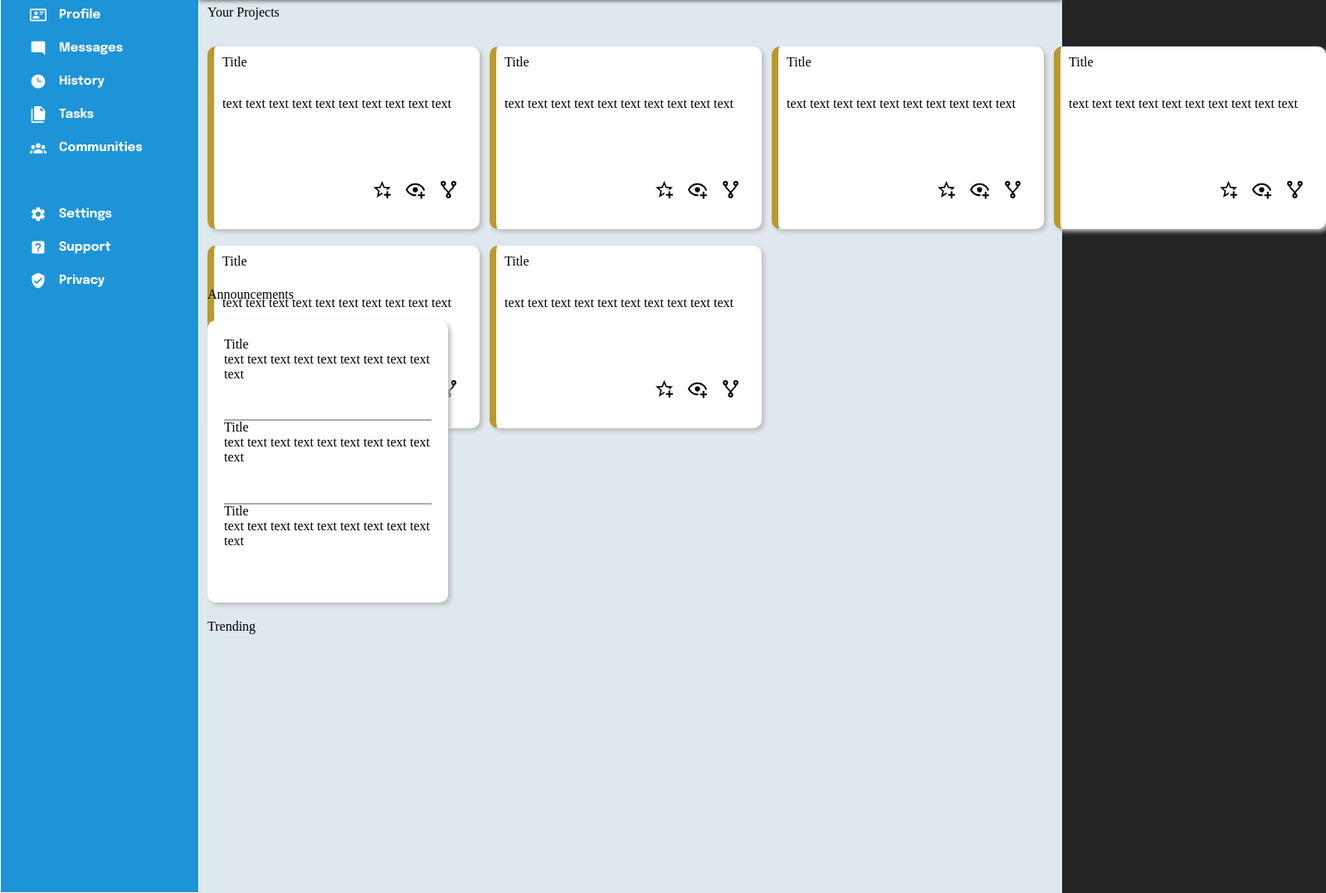
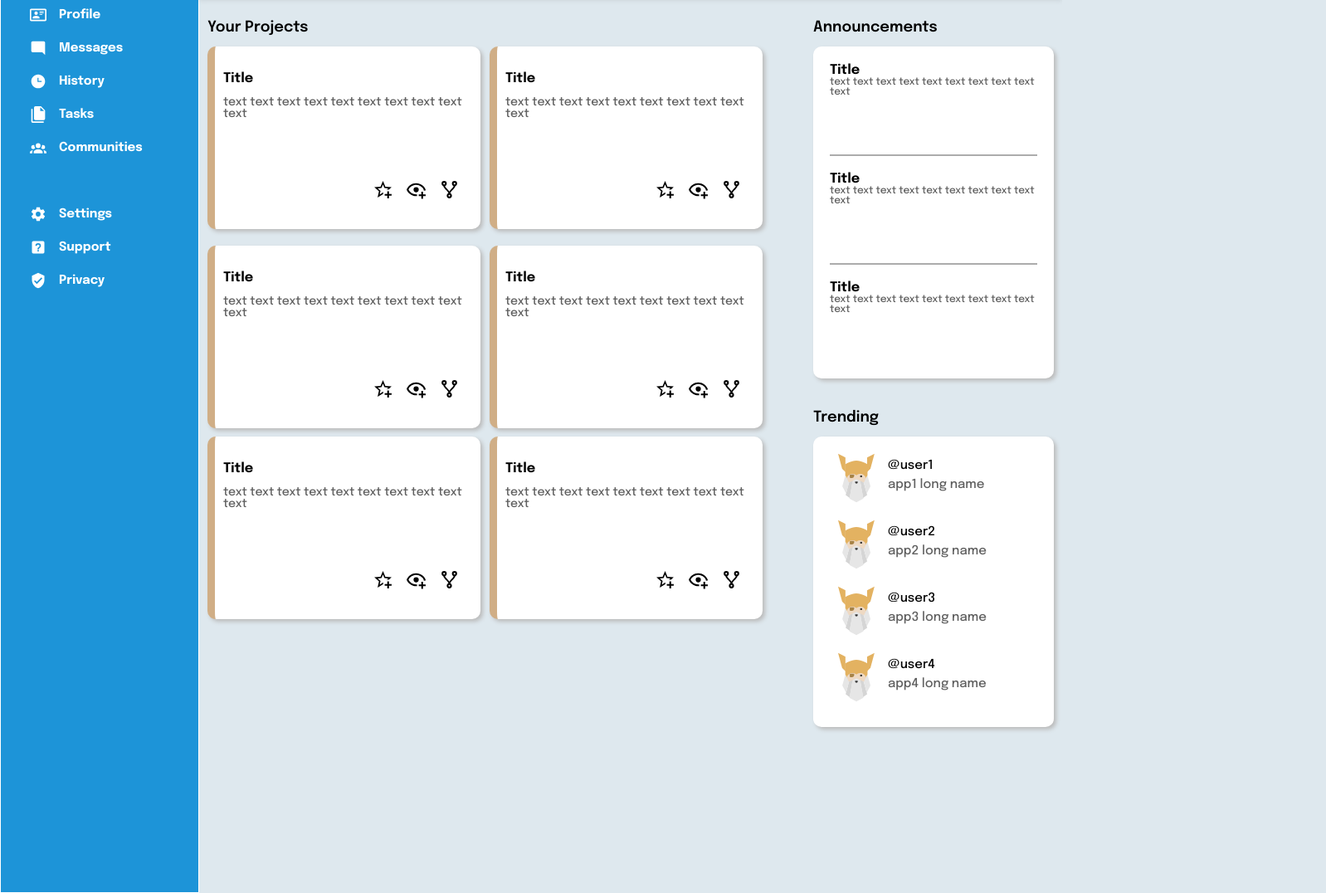
Before and after one commit to LQ85i/project-6, a plain HTML site: page index.html in a window 1280 px wide. Shown: the part 148-1224 px from the top of the page at 83% size, 1598 px wide, since content can reach past the window. Drawn offline with Linux system fonts and the light colour scheme.

Commit message:
Add more content

```diff
--- a/index.html
+++ b/index.html
@@ -154,7 +154,29 @@
             </div>
             <div id="trending">
                 <div class="section-title">Trending</div>
-            </div>
+                <div class="trending-items">
+                    <div class="item">
+                        <img src="account-group.svg" alt="" class="icon">
+                        <div class="user">@user1</div>
+                        <div class="application">app1 long name</div>
+                    </div>
+                    <div class="item">
+                        <img src="account-group.svg" alt="" class="icon">
+                        <div class="user">@user2</div>
+                        <div class="application">app2 long name</div>
+                    </div>
+                    <div class="item">
+                        <img src="account-group.svg" alt="" class="icon">
+                        <div class="user">@user3</div>
+                        <div class="application">app3 long name</div>
+                    </div>
+                    <div class="item">
+                        <img src="account-group.svg" alt="" class="icon">
+                        <div class="user">@user4</div>
+                        <div class="application">app4 long name</div>
+                    </div>
+                </div>
+        </div>
     </div>
 
 </body>
--- a/styles.css
+++ b/styles.css
@@ -1,13 +1,13 @@
 body {
-    background-color: rgb(36, 36, 36);
+    background-color: rgb(222, 232, 238);
     margin:0;
-
 }
 
 .container {
     display: grid;
     grid-template-columns: minmax(240px, 1fr) minmax(600px, 6fr);
     grid-template-rows: 1fr max(100vh, 1080px);
+    height: max-content;
 }
 
 .sidebar {
@@ -25,13 +25,11 @@ body {
     margin: 10px 0 50px 0;
 }
 
-
 .sidebar .icon {
     margin-left: 20px;
     height: 50px;
     width: 50px;
     filter: invert(96%) sepia(4%) saturate(0%) hue-rotate(299deg) brightness(105%) contrast(104%);
-
 }
 
 .sidebar .title .text {
@@ -45,7 +43,6 @@ body {
     grid-template-columns: 1fr 5fr;
     margin-bottom: 10px;
 }
-
 
 .sidebar-item a {
     color: white;
@@ -70,17 +67,17 @@ body {
     display: grid;
     grid-template-columns: 1fr 300px;
     grid-template-rows: 1fr 1fr;
-    box-shadow: 0 5px 5px rgb(100, 100, 100);
+    box-shadow: 0 5px 5px rgba(100, 100, 100, 0.144);
     position: relative;
 }
 
 #searchbar {
-
     height: 60px;
     display: grid;
     padding-right: 10px;
     grid-row: 1/2;
     grid-template-columns: 40px 1fr;
+    margin-left: 10px;
 }
 
 #search-icon {
@@ -89,7 +86,6 @@ body {
     margin: 15px 10px 0 20px;
     grid-column: 1/2;
     float: left;
-
 }
 
 #site-search {
@@ -105,7 +101,6 @@ body {
 }
 
 #toprightmenu {
-
     height: 60px;
     grid-row: 1/2;
     display: grid;
@@ -116,7 +111,6 @@ body {
     height: 20px;
     width: 20px;
     margin: 0 0 0 100px;
-
     grid-column: 1/2;
     align-self: center;
 }
@@ -125,7 +119,6 @@ body {
     height: 30px;
     width: 30px;
     margin: 0px 10px 0 0;
-
     grid-column: 2/3;
     align-self: center;
 }
@@ -138,10 +131,11 @@ body {
 }
 
 #welcomebox {
-
+    grid-row: 2/3;
     display: grid;
     grid-template-columns: 60px 15fr;
     grid-template-rows: 1fr 2fr;
+    margin-left: 30px;
 }
 
 #profile-picture {
@@ -169,12 +163,10 @@ body {
     grid-column: 2/3;
     grid-row: 2/3;
     height: 20px;
-
 }
 
-
 #taskbuttons {
-
+    grid-row: 2/3;
     align-self: center;
     display: grid;
     grid-template-columns: 1fr 1fr 1fr;
@@ -205,24 +197,30 @@ body {
 
 .content {
     display: grid;
-    grid-template-columns: 1fr 330px;
-    grid-template-rows: 1fr 1fr;
+    grid-template-columns: 1fr 310px;
+    grid-template-rows: 450px 1fr;
     background-color: rgb(222, 232, 238);
+    height: max-content;
 }
 
 #yourprojects {
     grid-column: 1/2;
-    grid-row: 1/3;
+    grid-row: 1/2;
     display: grid;
-    grid-template-columns: repeat(auto-fill, 330px);
-    grid-auto-rows: auto;
-    grid-template-rows: 40px repeat(auto-fill, 230px);
+    max-width: calc(100% - 330px);
+    grid-template-columns: repeat(auto-fit, minmax(330px, 1fr));
+    grid-template-rows: 40px repeat(auto-fit, 230px);
     padding: 10px;
     grid-gap: 10px;
+    height: max-content;
 }
 
 .section-title {
     grid-column: 1/max-content;
+    font-family: "Epilogue", sans-serif;
+    font-weight: 600;
+    margin-top: 18px;
+    font-size: 18px;
 }
 
 .cards {
@@ -230,12 +228,24 @@ body {
     border: none;
     border-radius: 10px;
     box-shadow: 3px 3px 5px rgb(187, 187, 187);
-    border-left: 8px inset #ffc400d0;
+    border-left: 9px inset #f1810079;
     width: 300px;
     height: 200px;
     display: grid;
     grid-template-rows: 50px 1fr 50px;
     padding: 10px;
+    font-family: "Epilogue", sans-serif;
+}
+
+.cards .title {
+    font-weight: bold;
+    margin-top: 20px;
+}
+
+.cards .text {
+    font-size: 14px;
+    font-weight: 500;
+    color: rgb(95, 95, 95);
 }
 
 .cards .buttons {
@@ -264,23 +274,25 @@ body {
 }
 
 #announcements {
-    grid-column: 3/4;
+    grid-column: 2/3;
     grid-row: 1/2;
     display: grid;
     grid-template-rows: 40px 1fr;
     padding: 10px;
+    font-family: "Epilogue", sans-serif;
 }
 
 .announcement-items {
+    margin-top: 10px;
     background-color: white;
     border: none;
     box-shadow: 3px 3px 5px rgb(187, 187, 187);
     border-radius: 10px;
     width: 250px;
-    height: 300px;
-    padding: 20px;
+    height: 390px;
+    padding: 0 20px 10px;
     display: grid;
-    grid-template-rows: 1fr 1px 1fr 1px 1fr;
+    grid-template-rows: 130px 1px 130px 1px 130px;
 }
 
 .line {
@@ -289,27 +301,91 @@ body {
 
 .announcement-items .item {
     border:none;
+    margin-top: 20px;
+}
+
+.announcement-items .item .title {
+    font-weight: bold;
+}
+
+.announcement-items .item .text {
+    font-size: 12px;
+    font-weight: 500;
+    color: rgb(95, 95, 95);
 }
 
 #trending {
-    grid-column: 3/4;
+    grid-column: 2/3;
     grid-row: 2/3;
     display: grid;
     grid-template-rows: 40px 1fr;
     padding: 10px;
+    margin-top: 20px;
 }
 
-@media (max-width: 1450px) {
+.trending-items {
+    margin-top: 10px;
+    background-color: white;
+    border: none;
+    box-shadow: 3px 3px 5px rgb(187, 187, 187);
+    border-radius: 10px;
+    width: 250px;
+    height: 330px;
+    padding: 10px 20px 10px;
+    display: grid;
+    grid-template-rows: 60px 60px 60px 60px;
+    gap: 20px;
+}
+
+.trending-items .item {
+    display: grid;
+    grid-template-rows: 30px 30px;
+    grid-template-columns: 70px 1fr;
+    margin-top: 10px;
+    font-family: "Epilogue", sans-serif;
+}
+
+.trending-items .item .icon {
+    grid-row: 1/2;
+    grid-column: 1/3;
+    margin-left: 10px;
+}
+
+.trending-items .item .user {
+    grid-row: 1/2;
+    grid-column: 2/3;
+    font-size: 15px;
+    font-weight: 500;
+    align-self: center;
+}
+.trending-items .item .application {
+    grid-row: 2/3;
+    grid-column: 2/3;
+    font-size: 15px;
+    font-weight: 500;
+    color: rgb(95, 95, 95);
+}
+
+@media (max-width: 1240px) {
     .content {
-        grid-template-columns: minmax(330px,1fr);
-        grid-template-rows: 1fr 1fr 1fr;
+        grid-template-columns: repeat(auto-fit, 330px);
+        grid-template-rows: repeat(auto-fit, minmax(230px, 1fr)) 500px;
     }
     #announcements {
         grid-column: 1/2;
-        grid-row: 2/3;
+        grid-row-start: -2;
+        grid-row-end: -1;
+        margin-top: 30px;
+        margin-left: 10px;
     }
     #trending {
-        grid-column: 1/2;
-        grid-row: 3/4;
+        grid-column: 2/3;
+        grid-row-start: -2;
+        grid-row-end: -1;
+        margin-top: 30px;
+        margin-left: 10px;
+    }
+    .container {
+        grid-template-rows: 1fr 100%;
     }
 }
```
